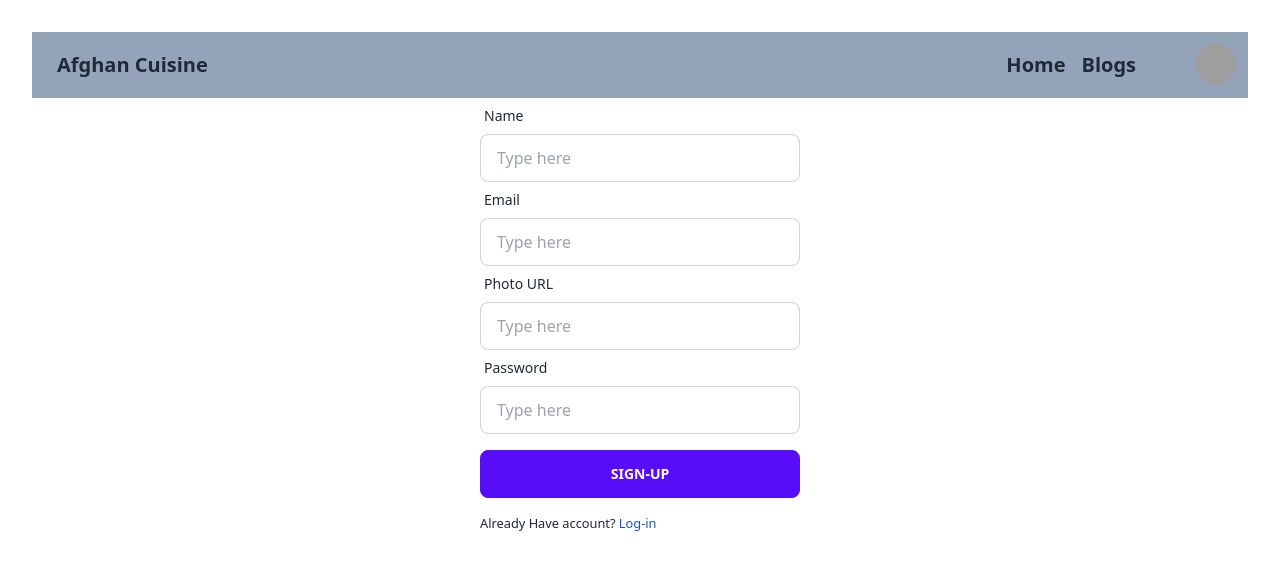
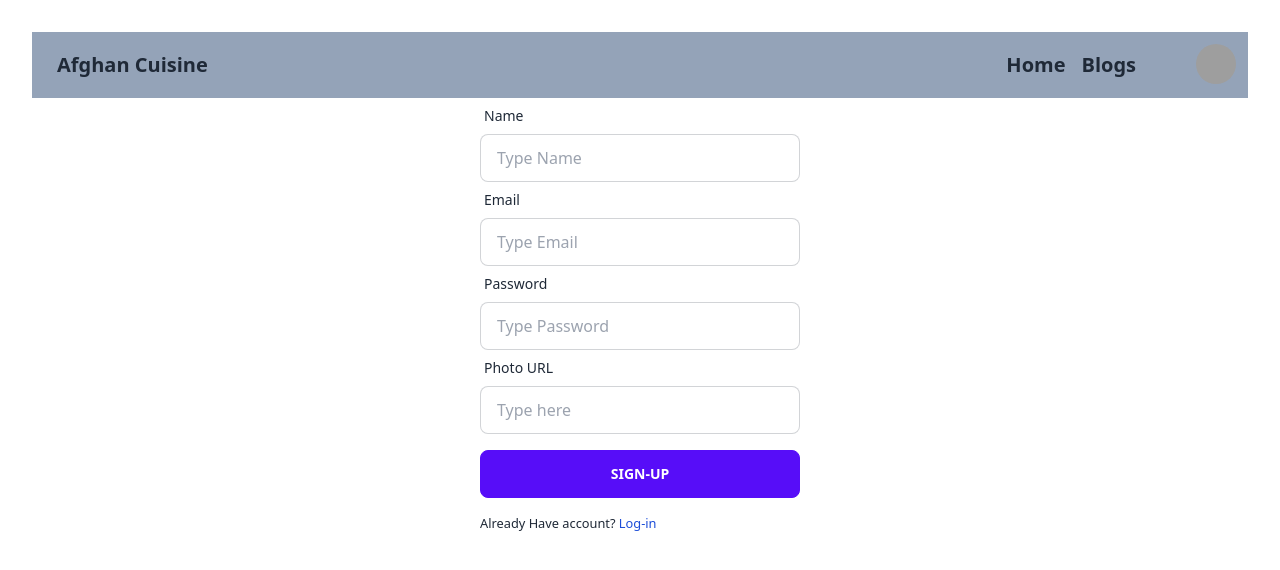
Before and after one commit to azammunna0221/afgan-cuisin-client, a React (Vite) app: page /signUp in a window 1280 px wide. Shown: the top 570 px of the page. Built offline with nearby package versions, Linux system fonts and the light colour scheme; no server answers; grey boxes are pictures that could not be loaded.

Commit message:
signUp Firebase added

```diff
--- a/src/components/SignUp/SignUp.jsx
+++ b/src/components/SignUp/SignUp.jsx
@@ -1,28 +1,68 @@
 import React from 'react';
 import { Link } from 'react-router-dom';
+import { useContext, useState } from "react";
+import { AuthContext } from '../../provider/AuthProvider';
 
 const SignUp = () => {
+    const { registerUser } = useContext(AuthContext);
+
+  const [email, setEmail] = useState("");
+  const [name, setName] = useState("");
+  const [password, setPassword] = useState("");
+  const [error, setError] = useState("");
+
+  const handleRegistration = (event) => {
+    event.preventDefault();
+    if (!/^(?=.*[A-Za-z])(?=.*\d)[A-Za-z\d]{8,}$/.test(password)) {
+      setError("password not valid need 8 char ");
+      return;
+    }
+    if ((name, email, password)) {
+      registerUser(email, password)
+        .then((result) => {
+          console.log(result.user);
+        })
+        .catch((err) => {
+          console.log(err.message);
+        });
+    }
+  };
     return (
         <div className="flex justify-center">
             <div className="form-control w-full max-w-xs">
                 <label className="label">
                     <span className="label-text">Name</span>
                 </label>
-                <input type="text" placeholder="Type here" className="input input-bordered w-full max-w-xs" />
+                <input onChange={(e) => setName(e.target.value)}
+                type="text"
+                placeholder="Type Name"
+                className="input input-bordered w-full max-w-xs" required />
                 <label className="label">
                     <span className="label-text">Email</span>
                 </label>
-                <input type="text" placeholder="Type here" className="input input-bordered w-full max-w-xs" />
+                <input onChange={(e) => setEmail(e.target.value)}
+                type="email"
+                placeholder="Type Email"
+                className="input input-bordered w-full max-w-xs" />
+                <label className="label" required>
+                    <span className="label-text">Password</span>
+                </label>
+                <input onChange={(e) => setPassword(e.target.value)}
+                type="password"
+                placeholder="Type Password"
+                className="input input-bordered w-full max-w-xs" required />
                 <label className="label">
                     <span className="label-text">Photo URL</span>
                 </label>
-                <input type="text" placeholder="Type here" className="input input-bordered w-full max-w-xs" />
-                <label className="label">
-                    <span className="label-text">Password</span>
-                </label>
-                <input type="text" placeholder="Type here" className="input input-bordered w-full max-w-xs" />
-                <button className="btn btn-primary mt-4">Sign-Up</button>
+                <input
+                type="text"
+                placeholder="Type here"
+                className="input input-bordered w-full max-w-xs" />
+                <button onClick={handleRegistration}
+                className="btn btn-primary mt-4">Sign-Up
+                </button>
                 <small className='pt-4'>Already Have account? <Link to="/login" className=" text-blue-700">Log-in</Link> </small>
+                <p className=' text-red-500'>{error}</p>
             </div>
         </div>
     );
--- a/src/main.jsx
+++ b/src/main.jsx
@@ -11,6 +11,7 @@ import Home from './components/Home/Home.jsx';
 import SignUp from './components/SignUp/SignUp.jsx';
 import Login from './components/Login/Login.jsx';
 import Blogs from './components/Blogs/Blogs.jsx';
+import AuthProvider from './provider/AuthProvider.jsx';
 
 const router = createBrowserRouter([
   {
@@ -40,6 +41,8 @@ const router = createBrowserRouter([
 
 ReactDOM.createRoot(document.getElementById('root')).render(
   <React.StrictMode>
+    <AuthProvider>
     <RouterProvider router={router} />
+    </AuthProvider>
   </React.StrictMode>,
 )
--- a/src/provider/AuthProvider.jsx
+++ b/src/provider/AuthProvider.jsx
@@ -1,10 +1,50 @@
-import React from 'react';
+import React, { createContext } from 'react';
+import {
+    getAuth,
+    createUserWithEmailAndPassword,
+    onAuthStateChanged,
+    signOut,
+    signInWithEmailAndPassword,
+  } from "firebase/auth";
 
-const AuthProvider = () => {
+import { useState } from "react";
+import { useEffect } from "react";
+import app from '../firebase/firebase.init';
+
+
+export const AuthContext = createContext(null);
+const auth = getAuth(app);
+
+
+const AuthProvider = ({children}) => {
+    const [user, setUser] = useState({});
+
+  const registerUser = (email, password) => {
+    return createUserWithEmailAndPassword(auth, email, password);
+  };
+
+  const loginUser = (email, password) => {
+    return signInWithEmailAndPassword(auth, email, password);
+  };
+
+  const logOut = () => {
+    return signOut(auth);
+  };
+
+  useEffect(() => {
+    const unSubscribe = onAuthStateChanged(auth, (loggedInUser) => {
+      setUser(loggedInUser);
+    });
+    return () => {
+      unSubscribe();
+    };
+  }, []);
+
+
+
+    const authInfo={registerUser, user, logOut, loginUser};
     return (
-        <div>
-
-        </div>
+        <AuthContext.Provider value={authInfo}>{children}</AuthContext.Provider>
     );
 };
 
```
